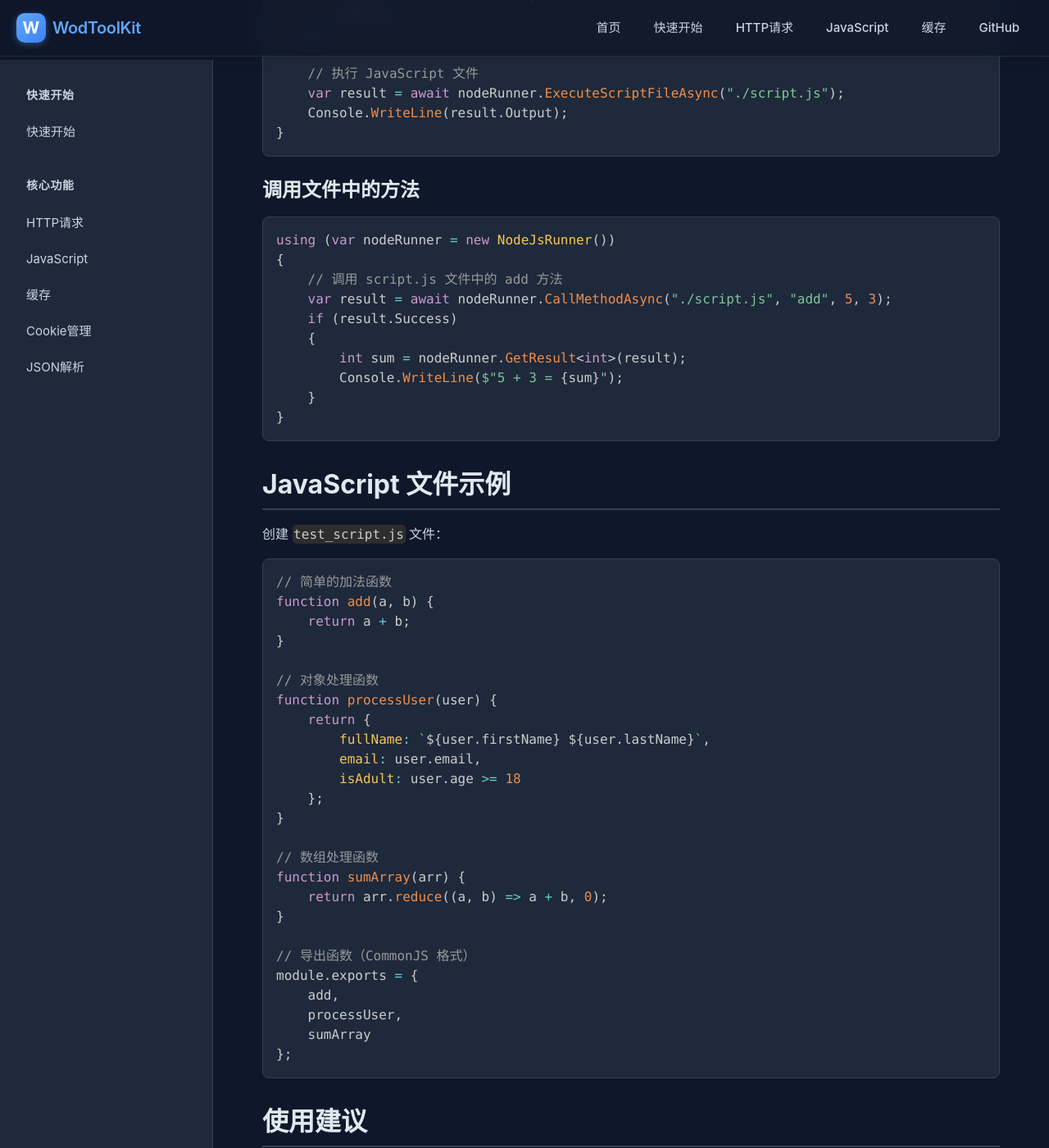
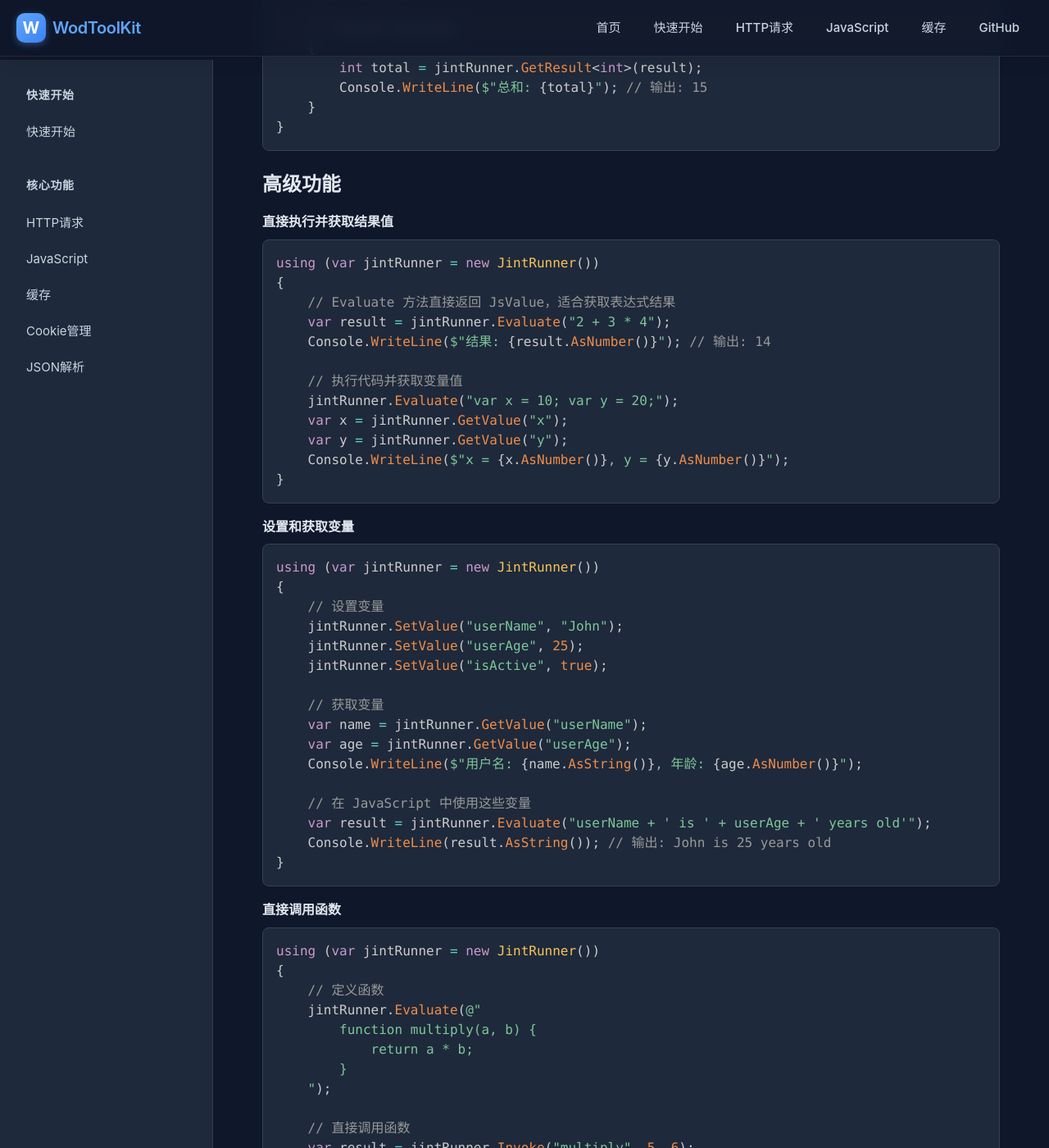
Before and after one commit to thiswod/WodToolkit, a Jekyll site: the page built from docs/javascript.md, in a window 1280 px wide and 1400 px high, scrolled down 2857 px. Shown: the whole window at 82% size. Built offline with Jekyll 4.4.1, drawn with Linux system fonts in a browser that asks for light colours; nearby versions of some CDN libraries; some of the changed text lies outside the part shown.

Commit message:
Update docs/javascript.md with new JintRunner features

````diff
--- a/docs/javascript.md
+++ b/docs/javascript.md
@@ -9,9 +9,11 @@ WodToolKit 提供了两种 JavaScript 执行方式：**JintRunner**（推荐）
 
 ## JintRunner（推荐）
 
-JintRunner 是纯 .NET 实现，无需安装 Node.js，性能更好，集成更方便。
+JintRunner 是纯 .NET 实现，无需安装 Node.js，性能更好，集成更方便。支持完整的 JavaScript 执行、变量管理、函数调用等功能。
 
 ### 基本用法
+
+#### 异步执行
 
 ```csharp
 using WodToolkit.Script;
@@ -27,6 +29,31 @@ using (var jintRunner = new JintRunner())
     Console.WriteLine($"输出: {result.Output}");
     Console.WriteLine($"成功: {result.Success}");
 }
+```
+
+#### 同步执行
+
+```csharp
+using (var jintRunner = new JintRunner())
+{
+    // 同步执行 JavaScript 代码
+    var result = jintRunner.ExecuteScript(@"
+        console.log('同步执行');
+        return 42;
+    ");
+
+    Console.WriteLine($"输出: {result.Output}");
+}
+```
+
+#### 执行文件
+
+```csharp
+// 异步执行文件
+var result = await jintRunner.ExecuteScriptFileAsync("./script.js");
+
+// 同步执行文件
+var result = jintRunner.ExecuteScriptFile("./script.js");
 ```
 
 ### 调用方法
@@ -102,6 +129,135 @@ using (var jintRunner = new JintRunner())
 }
 ```
 
+### 高级功能
+
+#### 直接执行并获取结果值
+
+```csharp
+using (var jintRunner = new JintRunner())
+{
+    // Evaluate 方法直接返回 JsValue，适合获取表达式结果
+    var result = jintRunner.Evaluate("2 + 3 * 4");
+    Console.WriteLine($"结果: {result.AsNumber()}"); // 输出: 14
+
+    // 执行代码并获取变量值
+    jintRunner.Evaluate("var x = 10; var y = 20;");
+    var x = jintRunner.GetValue("x");
+    var y = jintRunner.GetValue("y");
+    Console.WriteLine($"x = {x.AsNumber()}, y = {y.AsNumber()}");
+}
+```
+
+#### 设置和获取变量
+
+```csharp
+using (var jintRunner = new JintRunner())
+{
+    // 设置变量
+    jintRunner.SetValue("userName", "John");
+    jintRunner.SetValue("userAge", 25);
+    jintRunner.SetValue("isActive", true);
+
+    // 获取变量
+    var name = jintRunner.GetValue("userName");
+    var age = jintRunner.GetValue("userAge");
+    Console.WriteLine($"用户名: {name.AsString()}, 年龄: {age.AsNumber()}");
+
+    // 在 JavaScript 中使用这些变量
+    var result = jintRunner.Evaluate("userName + ' is ' + userAge + ' years old'");
+    Console.WriteLine(result.AsString()); // 输出: John is 25 years old
+}
+```
+
+#### 直接调用函数
+
+```csharp
+using (var jintRunner = new JintRunner())
+{
+    // 定义函数
+    jintRunner.Evaluate(@"
+        function multiply(a, b) {
+            return a * b;
+        }
+    ");
+
+    // 直接调用函数
+    var result = jintRunner.Invoke("multiply", 5, 6);
+    Console.WriteLine($"5 * 6 = {result.AsNumber()}"); // 输出: 30
+}
+```
+
+#### 获取所有函数和变量
+
+```csharp
+using (var jintRunner = new JintRunner())
+{
+    // 执行一些代码
+    jintRunner.Evaluate(@"
+        function add(a, b) { return a + b; }
+        function subtract(a, b) { return a - b; }
+        var x = 10;
+        var y = 20;
+    ");
+
+    // 获取所有函数名
+    var functions = jintRunner.GetFunctions();
+    Console.WriteLine("函数列表:");
+    foreach (var func in functions)
+    {
+        Console.WriteLine($"  - {func}");
+    }
+
+    // 获取所有变量
+    var variables = jintRunner.GetVariables();
+    Console.WriteLine("变量列表:");
+    foreach (var variable in variables)
+    {
+        Console.WriteLine($"  - {variable}");
+    }
+}
+```
+
+#### 控制台输出管理
+
+```csharp
+using (var jintRunner = new JintRunner())
+{
+    jintRunner.Evaluate(@"
+        console.log('这是普通输出');
+        console.warn('这是警告');
+        console.info('这是信息');
+        console.error('这是错误');
+    ");
+
+    // 获取控制台输出
+    Console.WriteLine("控制台输出:");
+    Console.WriteLine(jintRunner.ConsoleOutput);
+
+    // 获取错误输出
+    Console.WriteLine("错误输出:");
+    Console.WriteLine(jintRunner.ConsoleError);
+
+    // 清除控制台
+    jintRunner.ClearConsole();
+}
+```
+
+#### 访问底层引擎
+
+```csharp
+using (var jintRunner = new JintRunner())
+{
+    // 获取底层 Jint 引擎，进行高级操作
+    var engine = jintRunner.Engine;
+
+    // 可以直接使用引擎的所有功能
+    engine.SetValue("customVar", "自定义值");
+    var value = engine.GetValue("customVar");
+    Console.WriteLine(value.AsString());
+}
+```
+
 ## NodeJsRunner
 
 NodeJsRunner 需要系统安装 Node.js，支持完整的 Node.js 生态系统。
@@ -173,10 +329,50 @@ module.exports = {
 };
 ```
 
+## JintRunner API 参考
+
+### 主要方法
+
+| 方法 | 说明 | 异步/同步 |
+|------|------|----------|
+| `ExecuteScriptAsync(string)` | 异步执行 JavaScript 代码 | 异步 |
+| `ExecuteScript(string)` | 同步执行 JavaScript 代码 | 同步 |
+| `ExecuteScriptFileAsync(string)` | 异步执行 JavaScript 文件 | 异步 |
+| `ExecuteScriptFile(string)` | 同步执行 JavaScript 文件 | 同步 |
+| `CallMethodAsync(string, string, params object[])` | 异步调用文件中的方法 | 异步 |
+| `CallMethod(string, string, params object[])` | 同步调用文件中的方法 | 同步 |
+| `CallMethodFromScriptAsync(string, string, params object[])` | 异步调用代码中的方法 | 异步 |
+| `CallMethodFromScript(string, string, params object[])` | 同步调用代码中的方法 | 同步 |
+| `Evaluate(string)` | 执行代码并返回结果值 | 同步 |
+| `Invoke(string, params object[])` | 直接调用函数 | 同步 |
+| `SetValue(string, object)` | 设置变量值 | 同步 |
+| `GetValue(string)` | 获取变量值 | 同步 |
+| `GetFunctions()` | 获取所有函数名列表 | 同步 |
+| `GetVariables()` | 获取所有变量信息列表 | 同步 |
+| `GetResult<T>(JavaScriptExecutionResult)` | 从执行结果中提取返回值 | 同步 |
+| `ClearConsole()` | 清除控制台输出 | 同步 |
+
+### 主要属性
+
+| 属性 | 说明 |
+|------|------|
+| `Engine` | 获取底层 Jint 引擎实例（用于高级操作） |
+| `ConsoleOutput` | 获取控制台输出内容 |
+| `ConsoleError` | 获取控制台错误输出内容 |
+
+### Console 对象支持
+
+JintRunner 支持以下 console 方法：
+
+- `console.log(...args)` - 普通输出
+- `console.error(...args)` - 错误输出
+- `console.warn(...args)` - 警告输出
+- `console.info(...args)` - 信息输出
+
 ## 使用建议
 
 <div class="alert alert-info">
-<strong>推荐使用 JintRunner</strong>：无需安装 Node.js，性能更好，集成更方便。
+<strong>推荐使用 JintRunner</strong>：无需安装 Node.js，性能更好，集成更方便，功能更丰富。
 </div>
 
 <div class="alert alert-warning">
@@ -193,3 +389,5 @@ IJavaScriptRunner runner = new JintRunner(); // 或 new NodeJsRunner()
 
 var result = await runner.ExecuteScriptAsync("console.log('Hello');");
 ```
+
+但 JintRunner 提供了更多高级功能（如 Evaluate、Invoke、SetValue 等），这些功能在 NodeJsRunner 中不可用。
````
Also changed, not shown: other parts of docs/javascript.md (+1 -1 lines).
